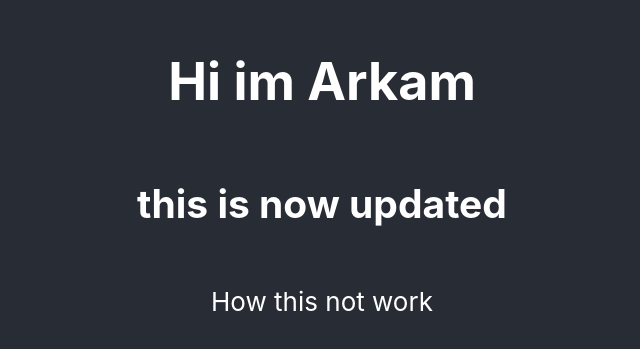
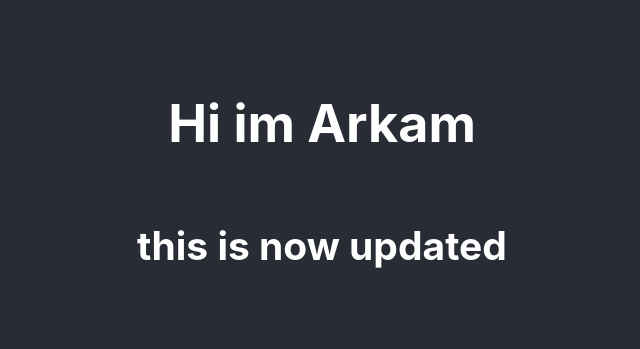
Before and after one commit to Arkam97/demo, a React (Create React App) app: page / in a window 1280 px wide. Shown: the part 221-570 px from the top of the page, without its empty margins (318-958 px from the left). Built offline with nearby package versions, Linux system fonts and the light colour scheme.

Commit message:
update the name

```diff
--- a/src/App.js
+++ b/src/App.js
@@ -6,7 +6,6 @@ function App() {
       <header className="App-header">
        <h1>Hi im Arkam</h1>
        <h2>this is now updated</h2>
-       <p>How this not work</p>
       </header>
     </div>
   );
```
